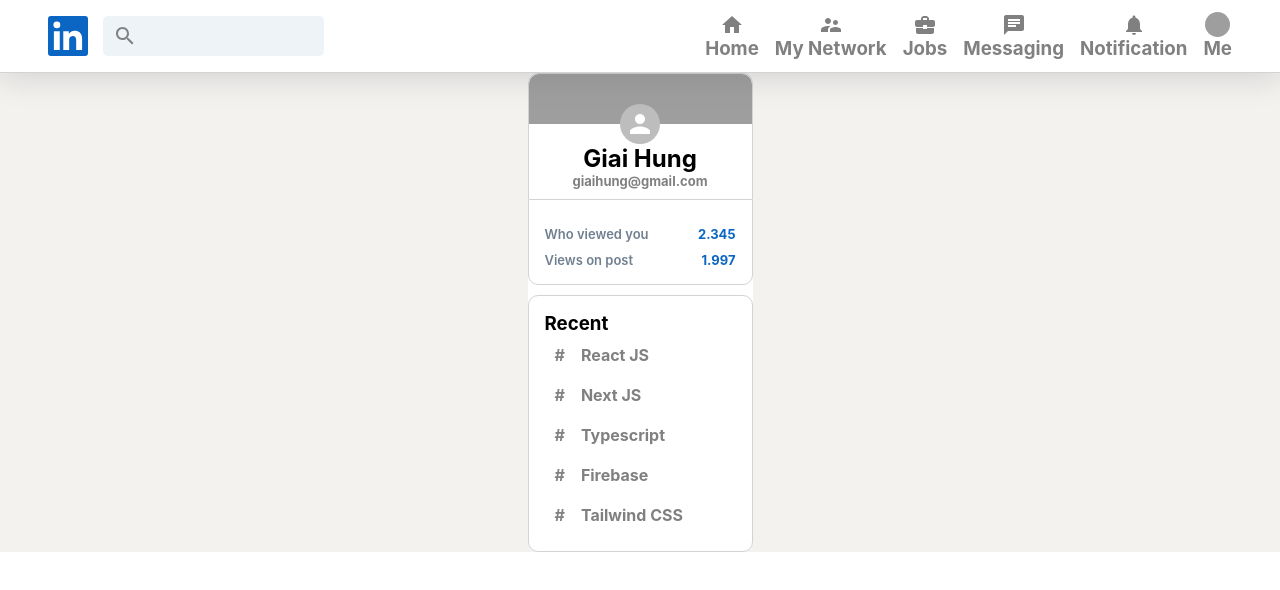
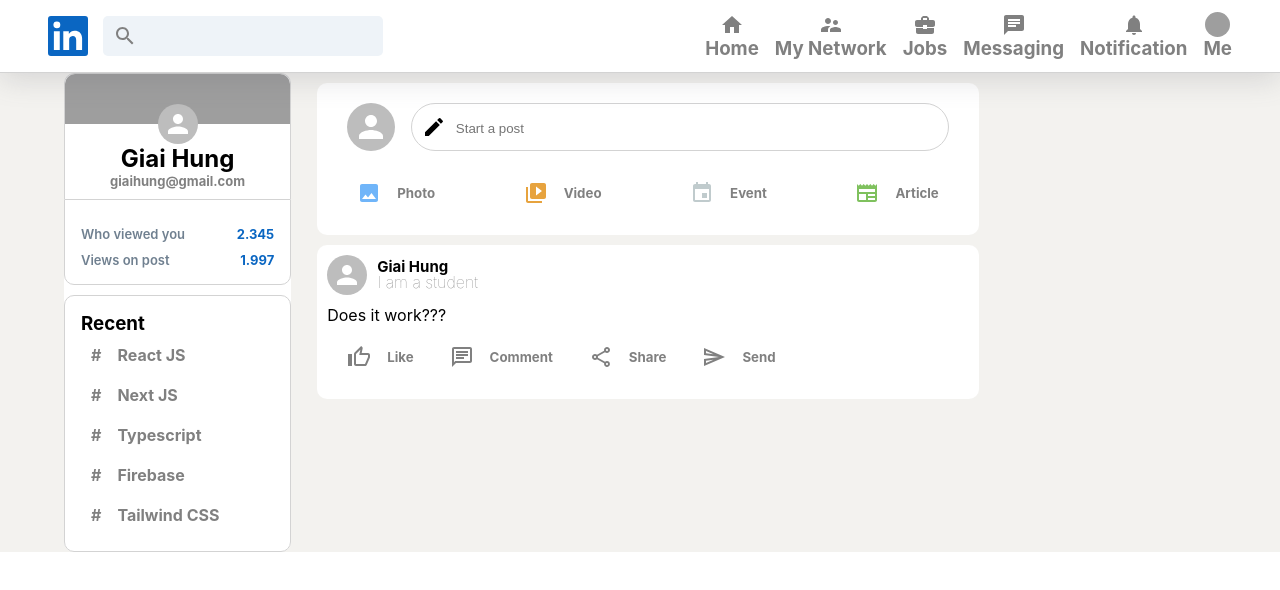
Before and after one commit to GiaiHung/linkedin-clone, a React (Create React App) app: page / in a window 1280 px wide. Shown: the top 590 px of the page. Built offline with nearby package versions, Linux system fonts and the light colour scheme; grey boxes are pictures that could not be loaded.

Commit message:
second commit

```diff
--- a/src/App.css
+++ b/src/App.css
@@ -7,4 +7,7 @@
 
 .app__body {
     display: flex;
+    gap: 1em;
+    min-width: 90vw;
+    margin: auto;
 }
--- a/src/App.js
+++ b/src/App.js
@@ -1,5 +1,6 @@
 import React from 'react'
 import './App.css'
+import Feed from './components/Feed/Feed'
 import Header from './components/Header/Header'
 import Sidebar from './components/Sidebar/Sidebar'
 
@@ -12,6 +13,7 @@
         {/* Sidebar */}
         <Sidebar />
         {/* Feed */}
+        <Feed />
         {/* Widgets */}
       </div>
     </div>
--- /dev/null
+++ b/src/components/Feed/Feed.css
@@ -0,0 +1,61 @@
+.feed {
+    flex: 0.6;
+}
+
+.feed_input_container {
+    background-color: #fff;
+    padding: 10px;
+    border-radius: 10px;
+    margin: 10px;
+}
+
+.input_avatar {
+    width: 48px !important;
+    height: 48px !important;
+    object-fit: contain;
+    cursor: pointer;
+}
+
+.input_text {
+    display: flex;
+    align-items: center;
+    gap: .6rem;
+    border: 1px solid lightgray;
+    width: 100%;
+    padding: 10px;
+    border-radius: 999px;
+    height: 48px;
+}
+
+.feed_input {
+    display: flex;
+    align-items: center;
+    gap: 1rem;
+    height: fit-content;
+    flex: 0.8;
+    padding: 10px 20px;
+    border-radius: 999px;
+}
+
+.feed_input form {
+    width: 100%;
+}
+
+.feed_input form input {
+    border: none;
+    outline: none;
+    width: 100%;
+    height: 100%;
+}
+
+.feed_input input:focus {
+    outline: none;
+}
+
+.feed_input_options {
+    width: 100%;
+    display: flex;
+    align-items: center;
+    justify-content: space-between;
+    padding: 10px 20px;
+}
--- /dev/null
+++ b/src/components/Feed/Feed.jsx
@@ -0,0 +1,43 @@
+import React from 'react'
+import './Feed.css'
+import { Avatar } from '@mui/material'
+import CreateIcon from '@mui/icons-material/Create'
+import InsertPhotoIcon from '@mui/icons-material/InsertPhoto';
+import VideoLibraryIcon from '@mui/icons-material/VideoLibrary';
+import EventIcon from '@mui/icons-material/Event';
+import NewspaperIcon from '@mui/icons-material/Newspaper';
+import InputOption from './InputOption';
+import Post from './Post';
+
+function Feed() {
+  return (
+    <div className="feed">
+      {/* Feed Input */}
+      <div className="feed_input_container">
+        {/* Input */}
+        <div className="feed_input">
+          <Avatar className="input_avatar" />
+          <div className='input_text'>
+              <CreateIcon />
+              <form>
+                <input type="text" spellCheck={false} placeholder="Start a post" />
+              </form>
+          </div>
+        </div>
+
+        {/* Options */}
+        <div className="feed_input_options">
+            <InputOption Icon={InsertPhotoIcon} title='Photo' color='#70b5f9' />
+            <InputOption Icon={VideoLibraryIcon} title='Video' color='#e7a33e' />
+            <InputOption Icon={EventIcon} title='Event' color='#c0cbcd' />
+            <InputOption Icon={NewspaperIcon} title='Article' color='#7fc15e' />
+        </div>
+      </div>
+
+      {/* Feed Content */}
+      <Post name='Giai Hung' description='I am a student' message='Does it work???' />
+    </div>
+  )
+}
+
+export default Feed
--- /dev/null
+++ b/src/components/Feed/InputOption.css
@@ -0,0 +1,17 @@
+.input_option {
+    display: flex;
+    align-items: center;
+    gap: 1em;
+    transition: all 0.2 ease-in-out;
+    padding: 10px;
+    border-radius: 10px;
+    cursor: pointer;
+}
+
+.input_option h5 {
+    color: gray
+}
+
+.input_option:hover {
+    background-color: whitesmoke;
+}
--- /dev/null
+++ b/src/components/Feed/InputOption.jsx
@@ -0,0 +1,13 @@
+import React from 'react'
+import './InputOption.css'
+
+function InputOption({ Icon, title, color }) {
+  return (
+    <div className="input_option">
+      <Icon style={{ color: color }} />
+      <h5>{title}</h5>
+    </div>
+  )
+}
+
+export default InputOption
--- /dev/null
+++ b/src/components/Feed/Post.css
@@ -0,0 +1,35 @@
+.post {
+    margin: 10px;
+    padding: 10px;
+    border-radius: 10px;
+    background-color: #fff;
+}
+
+.post_header {
+    display: flex;
+    align-items: center;
+    gap: 10px;
+    margin-bottom: 10px;
+}
+
+.post_header_info {
+    line-height: 1.05;
+}
+
+.post_header_info > p {
+    color: gray;
+    font-weight: lighter;
+}
+.post_header_info > h2 {
+    font-size: 15px;
+    font-weight: bold;
+}
+
+/* Post buttons */
+.post_buttons {
+    display: flex;
+    gap: 1em;
+    align-items: center;
+    padding: 10px;
+    width: 100%;
+}
--- /dev/null
+++ b/src/components/Feed/Post.jsx
@@ -0,0 +1,36 @@
+import React from 'react'
+import InputOption from './InputOption'
+import './Post.css'
+
+import { Avatar } from '@mui/material'
+import ThumbUpAltOutlinedIcon from '@mui/icons-material/ThumbUpAltOutlined'
+import ChatOutlinedIcon from '@mui/icons-material/ChatOutlined'
+import ShareOutlinedIcon from '@mui/icons-material/ShareOutlined'
+import SendOutlinedIcon from '@mui/icons-material/SendOutlined'
+
+function Post({ name, description, message, url }) {
+  return (
+    <div className="post">
+      <div className="post_header">
+        <Avatar />
+        <div className="post_header_info">
+          <h2>{name}</h2>
+          <p>{description}</p>
+        </div>
+      </div>
+
+      <div className="post_body">
+        <p>{message}</p>
+      </div>
+
+      <div className="post_buttons">
+        <InputOption Icon={ThumbUpAltOutlinedIcon} title="Like" color="gray" />
+        <InputOption Icon={ChatOutlinedIcon} title="Comment" color="gray" />
+        <InputOption Icon={ShareOutlinedIcon} title="Share" color="gray" />
+        <InputOption Icon={SendOutlinedIcon} title="Send" color="gray" />
+      </div>
+    </div>
+  )
+}
+
+export default Post
--- a/src/components/Header/Header.css
+++ b/src/components/Header/Header.css
@@ -34,12 +34,15 @@
     height: 40px;
     color: gray;
     background-color: #eef3f8;
+    width: 280px;
 }
 
 .header__search > input {
     border: none;
     outline: none;
     background: none;
+    width: 100%;
+    margin-left: 7px;
 }
 
 /* Header right */
```
